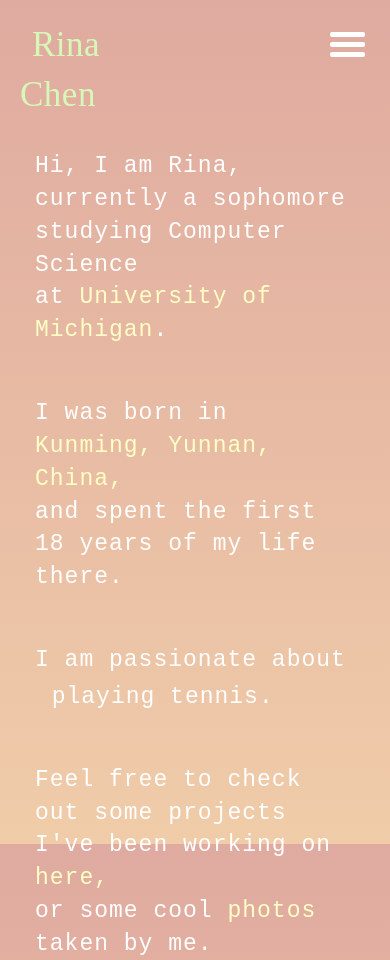
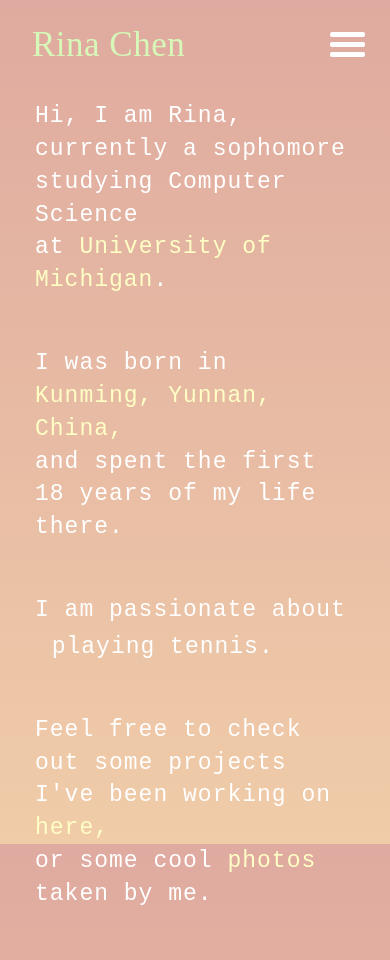
Before and after one commit to rinaZC/rinaZC.github.io, a plain HTML site: page index.html in a window 390 px wide. Shown: the top 960 px of the page. Drawn offline with nearby package versions, Linux system fonts and the light colour scheme.

Commit message:
responsive to size

```diff
--- a/CSS/main.css
+++ b/CSS/main.css
@@ -17,15 +17,19 @@ body {
 
 
   header{
+    display: inline;
     background: transparent;
     text-align: left;
-    width: 60%;
+
   }
 
   #home {
     padding:15px;
     text-align:center;
 
+  }
+  nav {
+    width: 30%
   }
   nav ul{
 
@@ -38,6 +42,8 @@ body {
     -o-transition: max-height 0.4s;
     transition: max-height 0.4s;
   }
+
+
   nav ul li{
     display: inline-block;
     padding: 15px;
```
